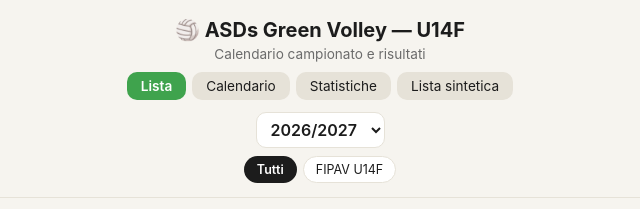
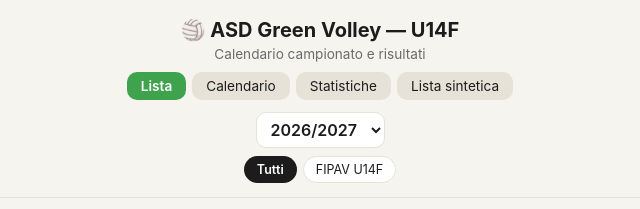
Before and after one commit to alessiopolloni/GreenVolley, a plain HTML site: page index.html in a window 1280 px wide. Shown: the top 209 px of the page, 320-960 px from the left. Drawn offline with Linux system fonts and the light colour scheme.

Commit message:
Update index.html

```diff
--- a/index.html
+++ b/index.html
@@ -251,7 +251,7 @@
 </head>
 <body>
 <header>
-  <h1>🏐 ASDs Green Volley — U14F</h1>
+  <h1>🏐 ASD Green Volley — U14F</h1>
   <p>Calendario campionato e risultati</p>
   <div class="view-toggle">
     <button id="btn-lista" onclick="setView('lista')">Lista</button>
```
